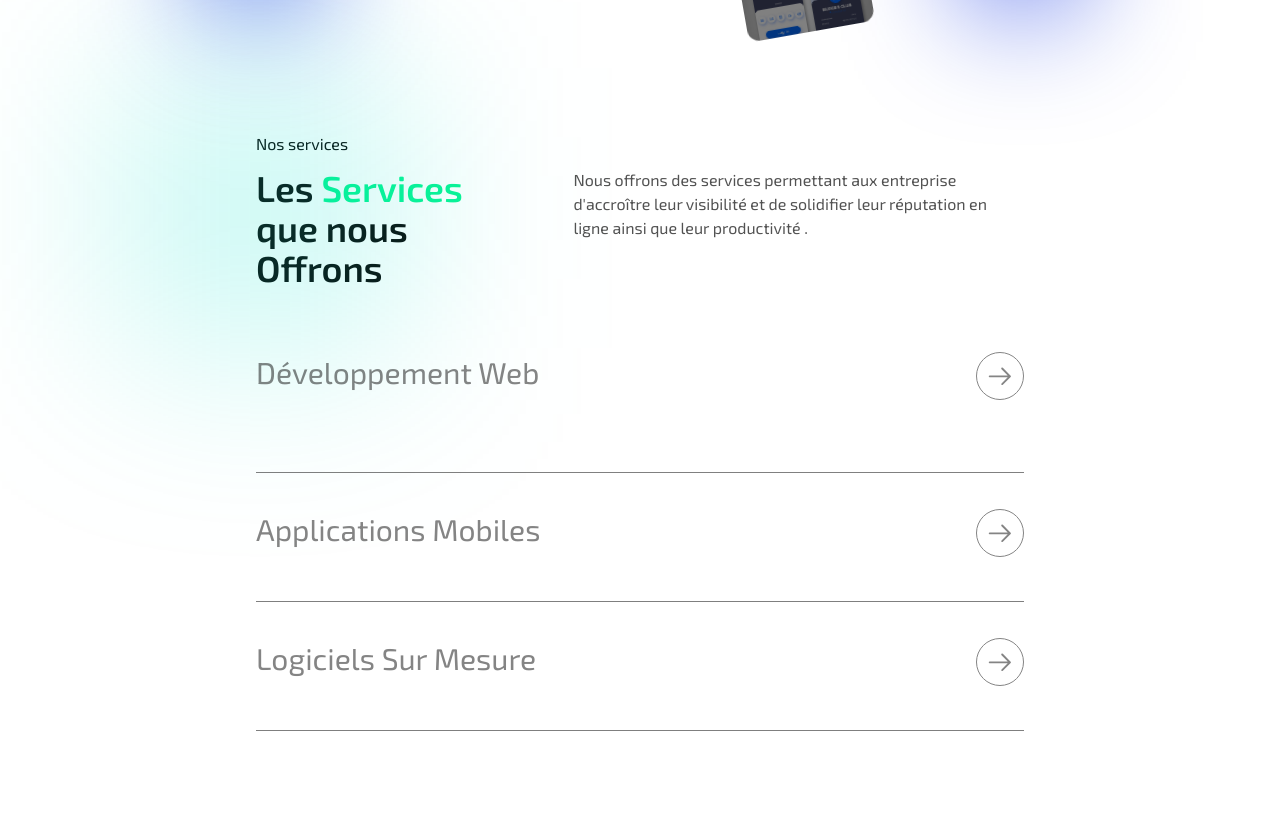
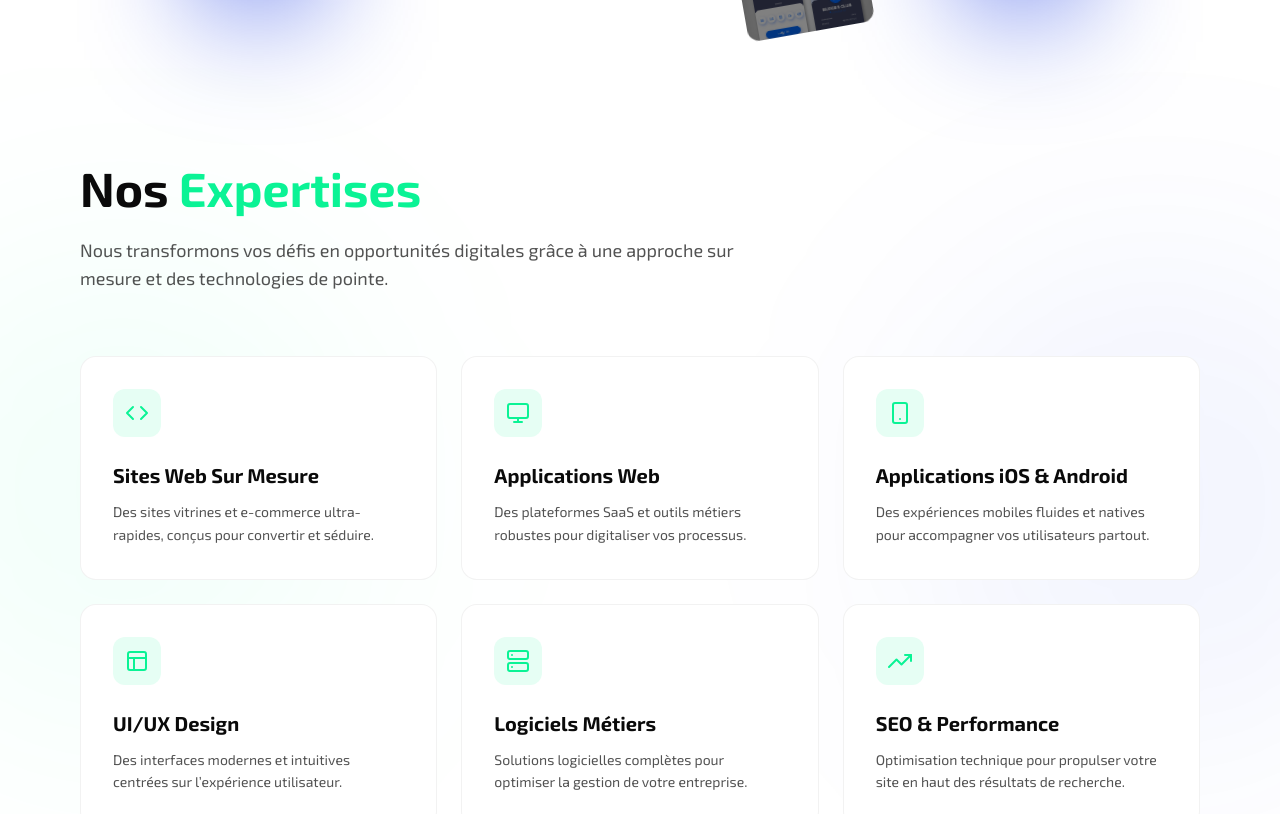
Before and after one commit to tsanta22Kyle/devik-apps-frontend, a Next.js app: page / in a window 1280 px wide. Shown: the part 680-1494 px from the top of the page. Built offline with nearby package versions, Linux system fonts and the light colour scheme.

Commit message:
feat: re-design our service section to card with effects

```diff
--- a/src/app/components/HeroSection.tsx
+++ b/src/app/components/HeroSection.tsx
@@ -84,27 +84,29 @@ export default function HeroSection() {
 
 
 
-      <h1 className="text-5xl text-black dark:text-white font-bold mb-4 z-1 opacity-95">
+      <div className="z-10 flex flex-col items-center max-md:bg-white/70 max-md:dark:bg-black/50 max-md:backdrop-blur-xl max-md:p-8 max-md:rounded-3xl max-md:mx-4 max-md:shadow-2xl max-md:border max-md:border-white/20">
+        <h1 className="text-5xl text-black dark:text-white font-bold mb-4">
           Donnez vie à vos <span className="text-[#0af395]">idées</span> digitales
         </h1>
-      <p className="text-black dark:text-white max-w-2xl mb-8 z-1 opacity-75">
+        <p className="text-black dark:text-white max-w-2xl mb-8 font-medium">
           Devik’Apps conçoit des sites web, applications et logiciels sur mesure
           pour propulser votre entreprise dans le monde numérique.
         </p>
-      <div className="flex items-center justify-center gap-10 max-md:flex-col">
+        <div className="flex items-center justify-center gap-10 max-md:flex-col w-full">
           <a
             href="/"
-          className="bg-[#0af395] z-1 hover:bg-[rgb(62,255,178)] hover:shadow-sm  shadow-[rgb(62,255,178)] duration-200 text-black font-semibold px-6 py-4 rounded-xl transition-all"
+            className="bg-[#0af395] hover:bg-[rgb(62,255,178)] hover:shadow-lg shadow-sm duration-200 text-black font-semibold px-6 py-4 rounded-xl transition-all w-full md:w-auto"
           >
             Discutons de votre projet
           </a>
           <a
             href="#services"
-          className="dark:bg-[#36363687] border-primary not-dark:text-primary border-2 dark:border-[#ffffff44]  z-1 dark:hover:bg-[rgb(53,53,53)]   duration-200  font-semibold px-6 py-4 rounded-xl transition-all"
+            className="bg-white/60 dark:bg-[#36363687] backdrop-blur-md border-2 border-[#0af395] dark:border-[#ffffff44] text-black dark:text-white hover:bg-gray-50 dark:hover:bg-[rgb(53,53,53)] duration-200 font-semibold px-6 py-4 rounded-xl transition-all w-full md:w-auto"
           >
             Découvrir nos services
           </a>
         </div>
+      </div>
     </section>
   );
 }
--- /dev/null
+++ b/src/app/components/ServicesSection.tsx
@@ -0,0 +1,97 @@
+import { FiCode, FiSmartphone, FiMonitor, FiLayout, FiTrendingUp, FiServer } from "react-icons/fi";
+
+const services = [
+    {
+        category: "Développement",
+        items: [
+            {
+                title: "Sites Web Sur Mesure",
+                description: "Des sites vitrines et e-commerce ultra-rapides, conçus pour convertir et séduire.",
+                icon: <FiCode className="w-6 h-6" />,
+            },
+            {
+                title: "Applications Web",
+                description: "Des plateformes SaaS et outils métiers robustes pour digitaliser vos processus.",
+                icon: <FiMonitor className="w-6 h-6" />,
+            },
+        ],
+    },
+    {
+        category: "Mobile",
+        items: [
+            {
+                title: "Applications iOS & Android",
+                description: "Des expériences mobiles fluides et natives pour accompagner vos utilisateurs partout.",
+                icon: <FiSmartphone className="w-6 h-6" />,
+            },
+        ],
+    },
+    {
+        category: "Design & Stratégie",
+        items: [
+            {
+                title: "UI/UX Design",
+                description: "Des interfaces modernes et intuitives centrées sur l’expérience utilisateur.",
+                icon: <FiLayout className="w-6 h-6" />,
+            },
+            {
+                title: "Logiciels Métiers",
+                description: "Solutions logicielles complètes pour optimiser la gestion de votre entreprise.",
+                icon: <FiServer className="w-6 h-6" />,
+            },
+            {
+                title: "SEO & Performance",
+                description: "Optimisation technique pour propulser votre site en haut des résultats de recherche.",
+                icon: <FiTrendingUp className="w-6 h-6" />,
+            },
+        ],
+    },
+];
+
+export default function ServicesSection() {
+    return (
+        <section id="services" className="py-24 px-6 md:px-20 relative overflow-hidden">
+            {/* Background decoration */}
+            <div className="absolute top-0 left-0 w-full h-full overflow-hidden -z-10 pointer-events-none">
+                <div className="absolute top-[20%] left-[-10%] w-[500px] h-[500px] bg-[#0af395]/5 blur-[120px] rounded-full"></div>
+                <div className="absolute bottom-[20%] right-[-10%] w-[500px] h-[500px] bg-[#0025e0]/5 blur-[120px] rounded-full"></div>
+            </div>
+
+            <div className="max-w-7xl mx-auto">
+                <div className="mb-16">
+                    <h2 className="text-4xl md:text-5xl font-bold mb-6">
+                        Nos <span className="text-[#0af395]">Expertises</span>
+                    </h2>
+                    <p className="text-lg opacity-70 max-w-2xl">
+                        Nous transformons vos défis en opportunités digitales grâce à une approche sur mesure et des technologies de pointe.
+                    </p>
+                </div>
+
+                <div className="grid grid-cols-1 md:grid-cols-2 lg:grid-cols-3 gap-6">
+                    {services.map((category, catIndex) => (
+                        category.items.map((service, index) => (
+                            <div
+                                key={`${catIndex}-${index}`}
+                                className="group relative bg-white dark:bg-[#111] border border-black/5 dark:border-white/5 rounded-2xl p-8 overflow-hidden hover:border-[#0af395]/30 transition-all duration-300 hover:shadow-xl hover:-translate-y-1"
+                            >
+                                {/* Light effect top-right */}
+                                <div className="absolute -top-10 -right-10 w-32 h-32 bg-[#0af395] blur-[60px] opacity-0 group-hover:opacity-20 transition-opacity duration-500"></div>
+
+                                {/* Icon */}
+                                <div className="w-12 h-12 bg-[#0af395]/10 rounded-xl flex items-center justify-center text-[#0af395] mb-6 group-hover:scale-110 transition-transform duration-300">
+                                    {service.icon}
+                                </div>
+
+                                {/* Content */}
+                                <h3 className="text-xl font-bold mb-3 group-hover:text-[#0af395] transition-colors">{service.title}</h3>
+                                <p className="text-sm opacity-70 leading-relaxed">
+                                    {service.description}
+                                </p>
+                            </div>
+                        ))
+                    ))}
+                </div>
+            </div>
+        </section>
+    );
+}
--- a/src/app/page.tsx
+++ b/src/app/page.tsx
@@ -1,42 +1,13 @@
 import Contact from "./components/Contact";
 import HeroSection from "./components/HeroSection";
-import ServiceCard from "./components/ServiceCard";
+import ServicesSection from "./components/ServicesSection";
 export const dynamic = "force-static";
 
 export default function Home() {
   return (
     <main className="  min-h-screen">
       <HeroSection />
-      <section id="services" className="py-16 px-6 md:px-64 relative">
-        <div className="flex flex-col gap-3 ">
-            <h1 className="text-start">Nos services</h1>
-          <div className=" flex gap-25 max-md:flex-col">
-            <h2 className="text-4xl font-semibold text-start mb-10">
-              Les <span className="text-[#0af395]">Services</span> que nous
-              Offrons
-            </h2>
-          <p className="opacity-70">
-            Nous offrons des services permettant aux entreprise d'accroître leur
-            visibilité et de solidifier leur réputation en ligne ainsi que leur
-            productivité .
-          </p>
-          </div>
-        </div>
-        <div  className="flex w-full flex-col gap-3 ">
-           <div className="w-70 h-70 blur-[100px] top-0 left-30 bg-[#00e0ca3a] absolute"></div>
-          <ServiceCard
-            title="Développement Web"
-          />
-          <ServiceCard
-            title="Applications Mobiles"
-            variant="mobile"
-          />
-          <ServiceCard
-            title="Logiciels Sur Mesure"
-            variant="software"
-          />
-        </div>
-      </section>
+      <ServicesSection />
       <section id="templates" className="py-20  ">
         <div className="max-w-6xl mx-auto px-6 text-center">
           <h2 className="text-4xl font-bold mb-4">Choisissez votre style ✨</h2>
```
Lines whose indentation alone changed are shown as unchanged.
